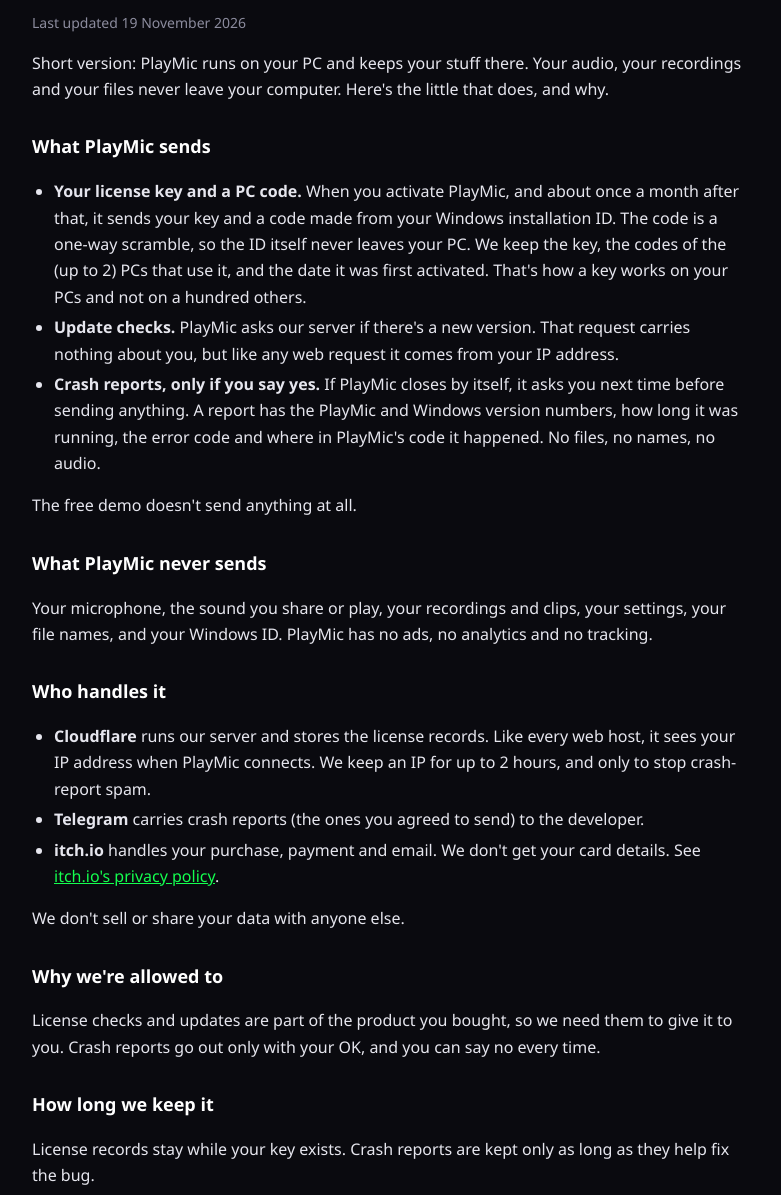
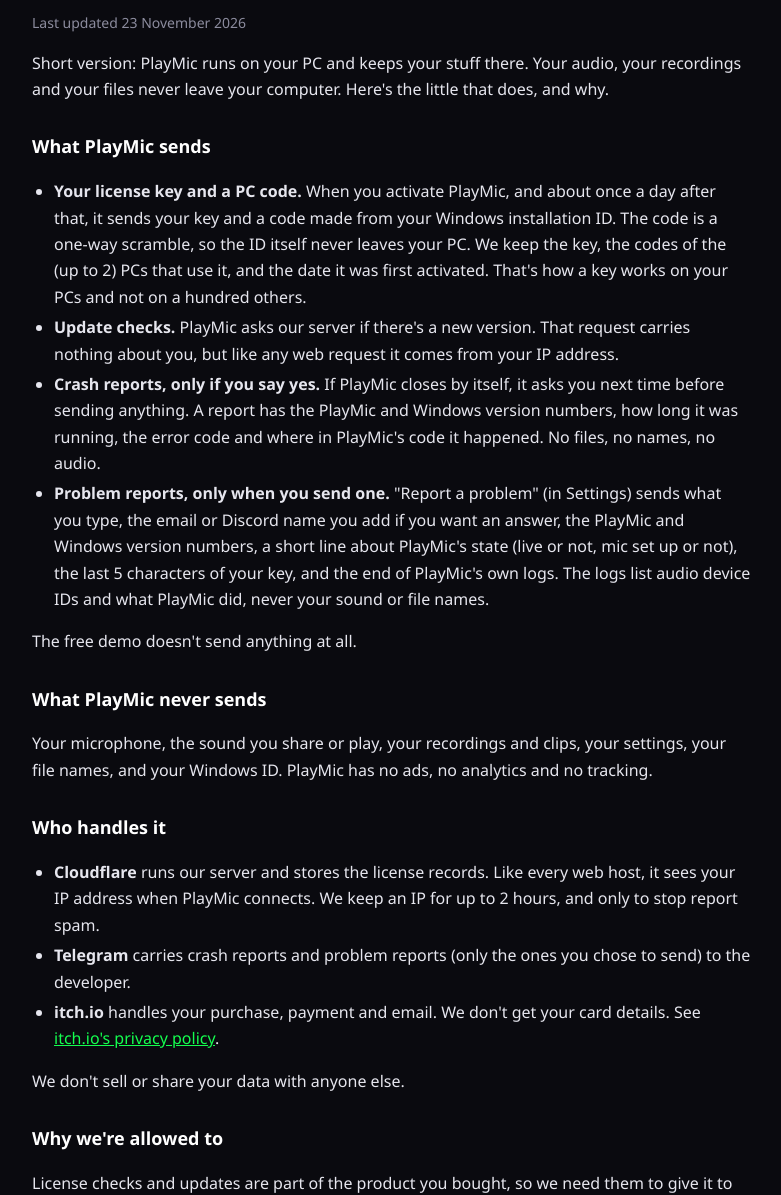
Before and after one commit to algirgis/playmic-legal, a plain HTML site: page privacy/index.html in a window 1280 px wide. Shown: the part 191-1386 px from the top of the page, without its empty margins (248-1029 px from the left). Drawn offline with Linux system fonts and the light colour scheme.

Commit message:
Privacy: problem reports, daily license check

```diff
--- a/privacy/index.html
+++ b/privacy/index.html
@@ -20,13 +20,13 @@
 <nav><a href="../terms/">Terms</a><a href="../privacy/">Privacy</a></nav>
 <section>
 <h1>Privacy Policy</h1>
-<p class="muted">Last updated 19 November 2026</p>
+<p class="muted">Last updated 23 November 2026</p>
 <p>Short version: PlayMic runs on your PC and keeps your stuff there. Your audio, your recordings and your
 files never leave your computer. Here's the little that does, and why.</p>
 
 <h2>What PlayMic sends</h2>
 <ul>
-  <li><b>Your license key and a PC code.</b> When you activate PlayMic, and about once a month after that, it
+  <li><b>Your license key and a PC code.</b> When you activate PlayMic, and about once a day after that, it
   sends your key and a code made from your Windows installation ID. The code is a one-way scramble, so the
   ID itself never leaves your PC. We keep the key, the codes of the (up to 2) PCs that use it, and the date
   it was first activated. That's how a key works on your PCs and not on a hundred others.</li>
@@ -35,6 +35,10 @@ files never leave your computer. Here's the little that does, and why.</p>
   <li><b>Crash reports, only if you say yes.</b> If PlayMic closes by itself, it asks you next time before
   sending anything. A report has the PlayMic and Windows version numbers, how long it was running, the error
   code and where in PlayMic's code it happened. No files, no names, no audio.</li>
+  <li><b>Problem reports, only when you send one.</b> "Report a problem" (in Settings) sends what you type,
+  the email or Discord name you add if you want an answer, the PlayMic and Windows version numbers, a short
+  line about PlayMic's state (live or not, mic set up or not), the last 5 characters of your key, and the end
+  of PlayMic's own logs. The logs list audio device IDs and what PlayMic did, never your sound or file names.</li>
 </ul>
 <p>The free demo doesn't send anything at all.</p>
 
@@ -45,8 +49,8 @@ and your Windows ID. PlayMic has no ads, no analytics and no tracking.</p>
 <h2>Who handles it</h2>
 <ul>
   <li><b>Cloudflare</b> runs our server and stores the license records. Like every web host, it sees your IP
-  address when PlayMic connects. We keep an IP for up to 2 hours, and only to stop crash-report spam.</li>
-  <li><b>Telegram</b> carries crash reports (the ones you agreed to send) to the developer.</li>
+  address when PlayMic connects. We keep an IP for up to 2 hours, and only to stop report spam.</li>
+  <li><b>Telegram</b> carries crash reports and problem reports (only the ones you chose to send) to the developer.</li>
   <li><b>itch.io</b> handles your purchase, payment and email. We don't get your card details. See
   <a href="https://itch.io/docs/legal/privacy-policy">itch.io's privacy policy</a>.</li>
 </ul>
@@ -54,10 +58,10 @@ and your Windows ID. PlayMic has no ads, no analytics and no tracking.</p>
 
 <h2>Why we're allowed to</h2>
 <p>License checks and updates are part of the product you bought, so we need them to give it to you.
-Crash reports go out only with your OK, and you can say no every time.</p>
+Crash reports and problem reports go out only when you choose to send them.</p>
 
 <h2>How long we keep it</h2>
-<p>License records stay while your key exists. Crash reports are kept only as long as they help fix the bug.</p>
+<p>License records stay while your key exists. Crash reports and problem reports are kept only as long as they help fix the problem, and we use your contact only to answer you.</p>
 
 <h2>Your choices and rights</h2>
 <ul>
```
Also changed, not shown: terms/index.html (+1 -1 lines).
